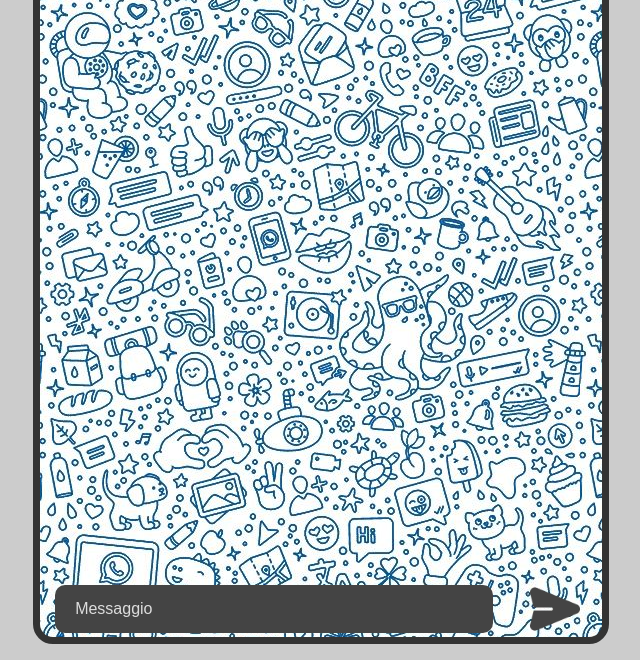
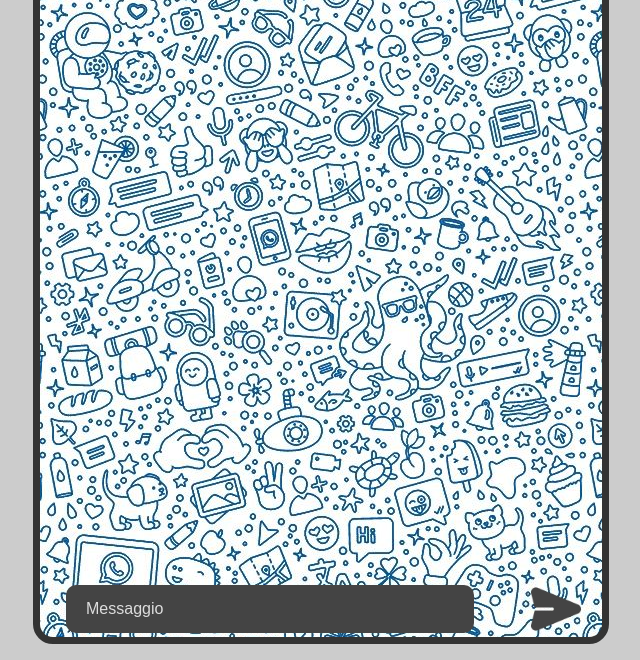
Before and after one commit to xBabriele/chat-website, a plain HTML site: page index.html in a window 1280 px wide. Shown: the part 140-800 px from the top of the page, without its empty margins (319-959 px from the left). Drawn offline with Linux system fonts and the light colour scheme.

Commit message:
Update stile.css

```diff
--- a/stile.css
+++ b/stile.css
@@ -130,6 +130,7 @@ body {
 .footer {
 	display: grid;
 	grid-template-columns: 5fr 1fr;
+	gap: 10px;
 	justify-items: center;
 	align-items: center;
 	height: 8.5%;
@@ -137,7 +138,7 @@ body {
 	flex-wrap: nowrap;
 }
 .msg {
-	width: 85%;
+	width: 80%;
 	margin: 12px 15px;
 	padding: 15px 20px;
 	background-color: #444;
```
